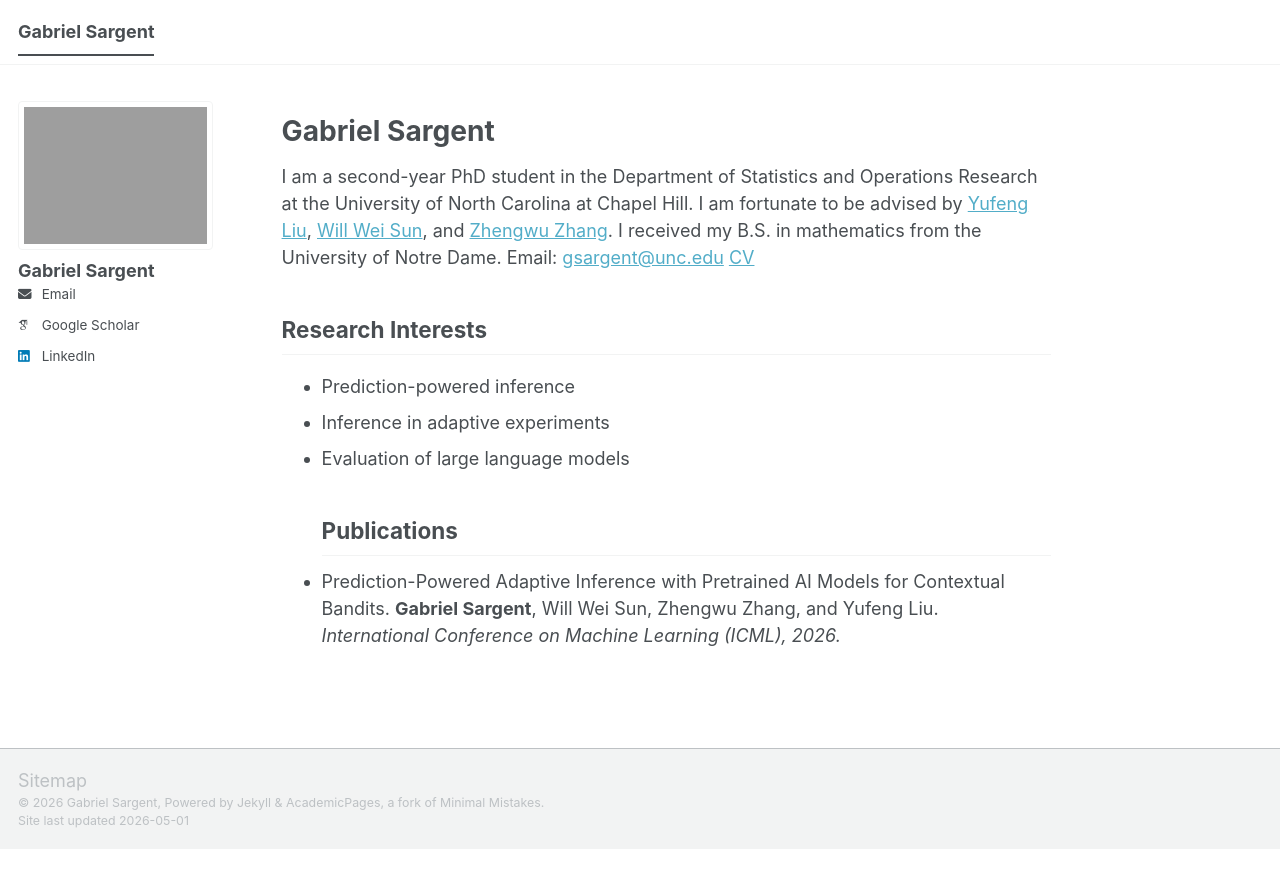
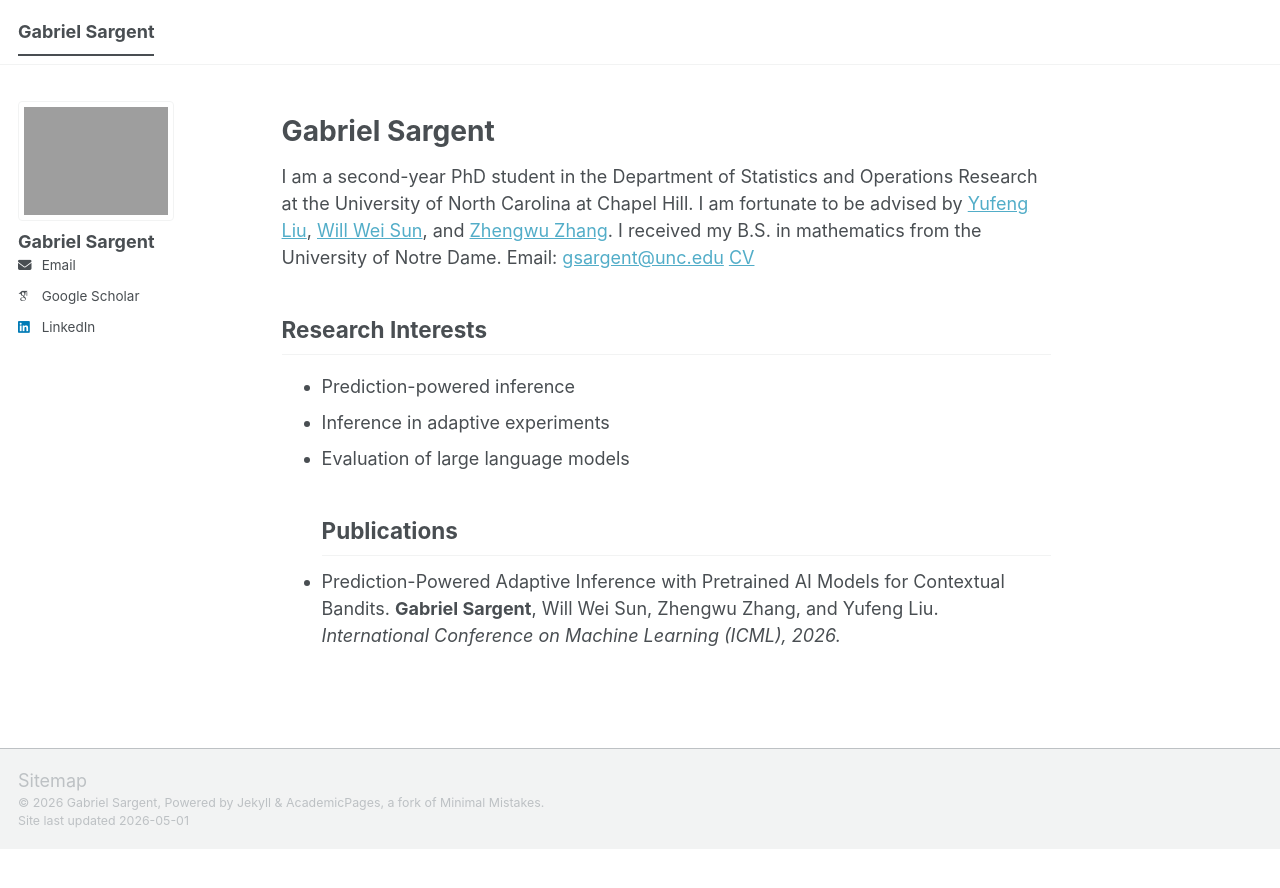
Before and after one commit to GabrielSargent/GabrielSargent.github.io, a Jekyll site: the page built from _pages/about.md, in a window 1280 px wide. Shown: the top 888 px of the page. Built offline with Jekyll 4.4.1, drawn with Linux system fonts in a browser that asks for light colours; some web fonts are replaced; a script bundle is joined from its source files by our own code; library files that are not in the unit come from our copies.

Commit message:
Update _sidebar.scss

```diff
--- a/_sass/layout/_sidebar.scss
+++ b/_sass/layout/_sidebar.scss
@@ -146,14 +146,10 @@
   width: auto;
 
   img {
-    max-width: 150px;
+    max-width: min(300px, 80%);
     border-radius: 4px;
     padding: 5px;
     border: 1px solid var(--global-border-color);
-
-    @include breakpoint($large) {
-      max-width: 350px;
-    }
   }
 }
 
```
